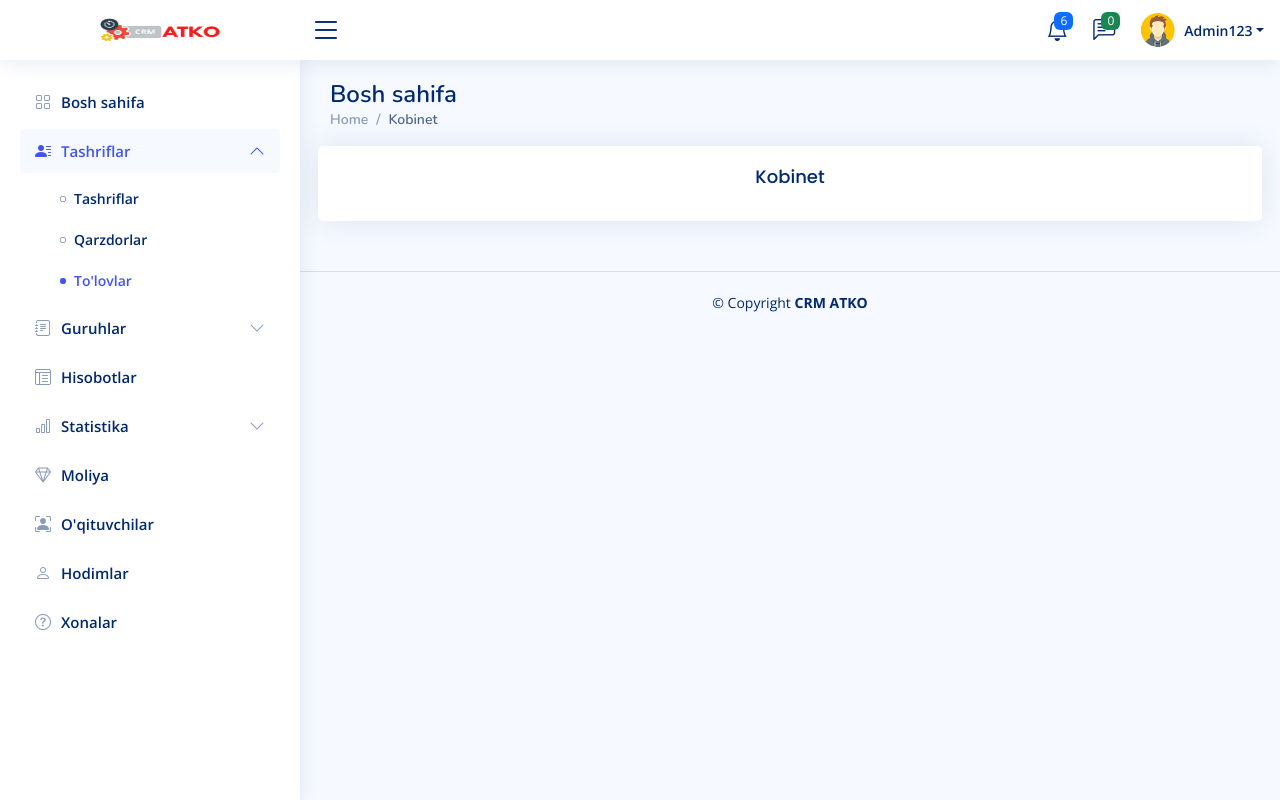
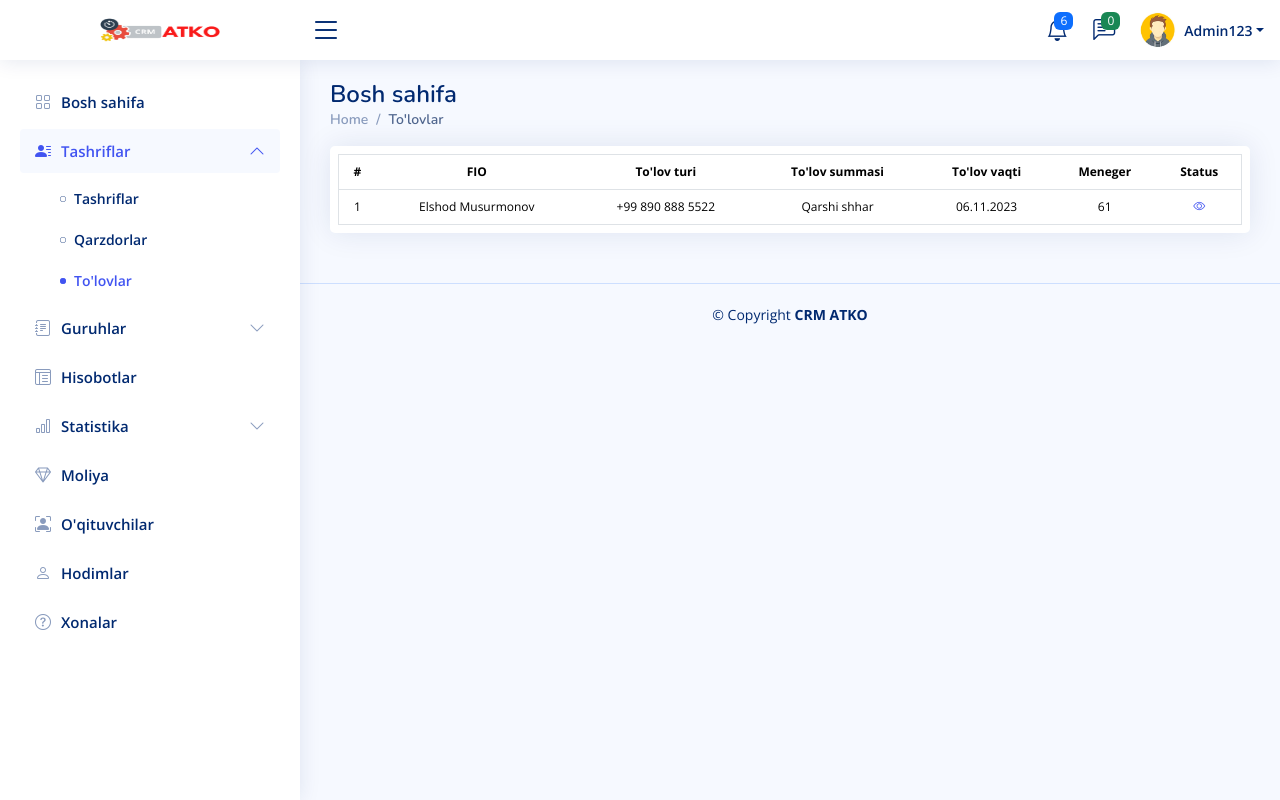
Before and after one commit to elshodatc111/crm, a PHP site: page /user_tashrif_tulovlar.php in a window 1280 px wide. Run offline with PHP 8.4, Linux system fonts and the light colour scheme; some libraries are stand-ins or nearby versions.

Commit message:
Tashriflar tayorlandi

```diff
--- a/assets/js/jquery.masknumber.min.js
+++ /dev/null
@@ -1 +0,0 @@
-!function(a){"function"==typeof define&&define.amd?define(["jquery"],a):"object"==typeof exports?module.exports=a(require("jquery")):a(jQuery||Zepto)}(function(a){function b(a,b){var h=a.value;h=c(h),b.integer||(h=d(h,b)),h=e(h,b),h=f(h),g(a,h)}function c(a){return a.replace(/\D/g,"")}function d(a,b){return a=a.replace(/(\d{2})$/,b.decimal.concat("$1")),a=a.replace(/(\d+)(\d{3}, \d{2})$/g,"$1".concat(b.thousands).concat("$2"))}function e(a,b){for(var c=(a.length-3)/3,d=0;c>d;)d++,a=a.replace(/(\d+)(\d{3}.*)/,"$1".concat(b.thousands).concat("$2"));return a}function f(a){return a.replace(/^(0)(\d)/g,"$2")}function g(b,c){b.value!=c&&(b.value=c),a(b).trigger("change",b.value)}a.fn.maskNumber=function(c){var d=a.extend({},a.fn.maskNumber.defaults,c);return d=a.extend(d,c),d=a.extend(d,this.data()),this.keyup(function(){b(this,d)}),this},a.fn.maskNumber.defaults={thousands:",",decimal:".",integer:!1}});
--- a/check/footer.html
+++ b/check/footer.html
@@ -7,10 +7,17 @@
     <i class="bi bi-arrow-up-short"></i></a>
     <script src="assets/bootstrap/js/bootstrap.bundle.min.js"></script>
     <script src="assets/tinymce/tinymce.min.js"></script>
+	<script src="https://ajax.googleapis.com/ajax/libs/jquery/3.3.1/jquery.min.js"></script>
+	<script src="assets/js/jquery.inputmask.min.js"></script>
     <script>
         $(document).ready(function() {
             $('#dataTable').DataTable({
                 "pageLength": 5,
             });
         });
+        $(document).ready(function(){
+            $('.phone').inputmask('999 99 999 9999');
+            $('.pasport').inputmask('AA 9999999');
+            $('.pnfl').inputmask('99999999999999');
+        });
     </script>
--- a/user_tashrif.php
+++ b/user_tashrif.php
@@ -109,7 +109,7 @@
       </div>
       <div class="card-body p-2">
         <div class="table-responsive p-0 m-0">
-          <table class="table p-0 m-0 text-center" border=1 id="dataTable" cellspacing="0">
+          <table class="table p-0 m-0 text-center" style="font-size:12px" border=1 id="dataTable" cellspacing="0">
             <thead>
                 <tr>
                     <th>#</th>
@@ -131,7 +131,7 @@
                     <td>06.11.2023</td>
                     <td>06.11.2023 00:00:00</td>
                     <td>61</td>
-                    <td><i class="bi bi-person"></i></td>
+                    <td><a href="./user_tashrif_eye.php" class="text-priary"><i class="bi bi-eye"></i></a></td>
                 </tr>
             </tbody>
           </table>
--- a/user_tashrif_tulovlar.php
+++ b/user_tashrif_tulovlar.php
@@ -22,21 +22,41 @@
       <nav>
         <ol class="breadcrumb">
           <li class="breadcrumb-item"><a href="index.php">Home</a></li>
-          <li class="breadcrumb-item active">Kobinet</li>
+          <li class="breadcrumb-item active">To'lovlar</li>
         </ol>
       </nav>
     </div>
-    <section class="section dashboard">
-      <div class="row">
-        <div class="card info-card sales-card">
-          <div class="card-body">
-            <h5 class="card-title w-100 text-center pb-0 mb-1">Kobinet</h5>
-          </div>
+    <div class="card info-card sales-card">
+      <div class="card-body p-2">
+        <div class="table-responsive p-0 m-0">
+          <table class="table p-0 m-0 text-center" style="font-size:12px" border=1 id="dataTable" cellspacing="0">
+            <thead>
+                <tr>
+                    <th>#</th>
+                    <th>FIO</th>
+                    <th>To'lov turi</th>
+                    <th>To'lov summasi</th>
+                    <th>To'lov vaqti</th>
+                    <th>Meneger</th>
+                    <th>Status</th>
+                </tr>
+            </thead>
+            <tbody>
+                <tr>
+                    <td>1</td>
+                    <td>Elshod Musurmonov</td>
+                    <td>+99 890 888 5522</td>
+                    <td>Qarshi shhar</td>
+                    <td>06.11.2023</td>
+                    <td>61</td>
+                    <td><a href="./user_tashrif_eye.php" class="text-priary"><i class="bi bi-eye"></i></a></td>
+                </tr>
+            </tbody>
+          </table>
         </div>
+
       </div>
-    </section>
-
-
+    </div>
 
   </main>
 
```
Also changed, not shown: assets/js/jquery.masknumber.js (deleted, +0 -75 lines), user_tashrif_eye.php (added, +42 -0 lines), user_tashrif_qarzdorlar.php (+30 -10 lines).
